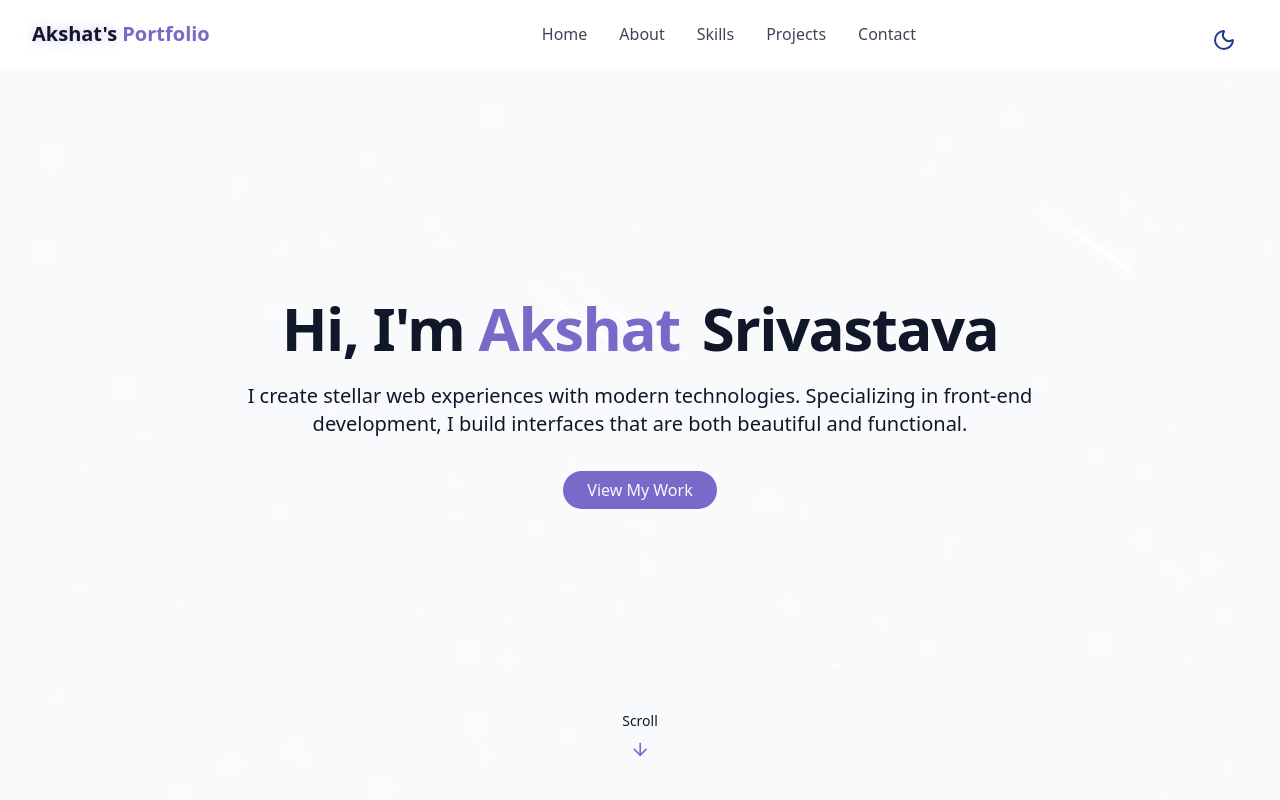
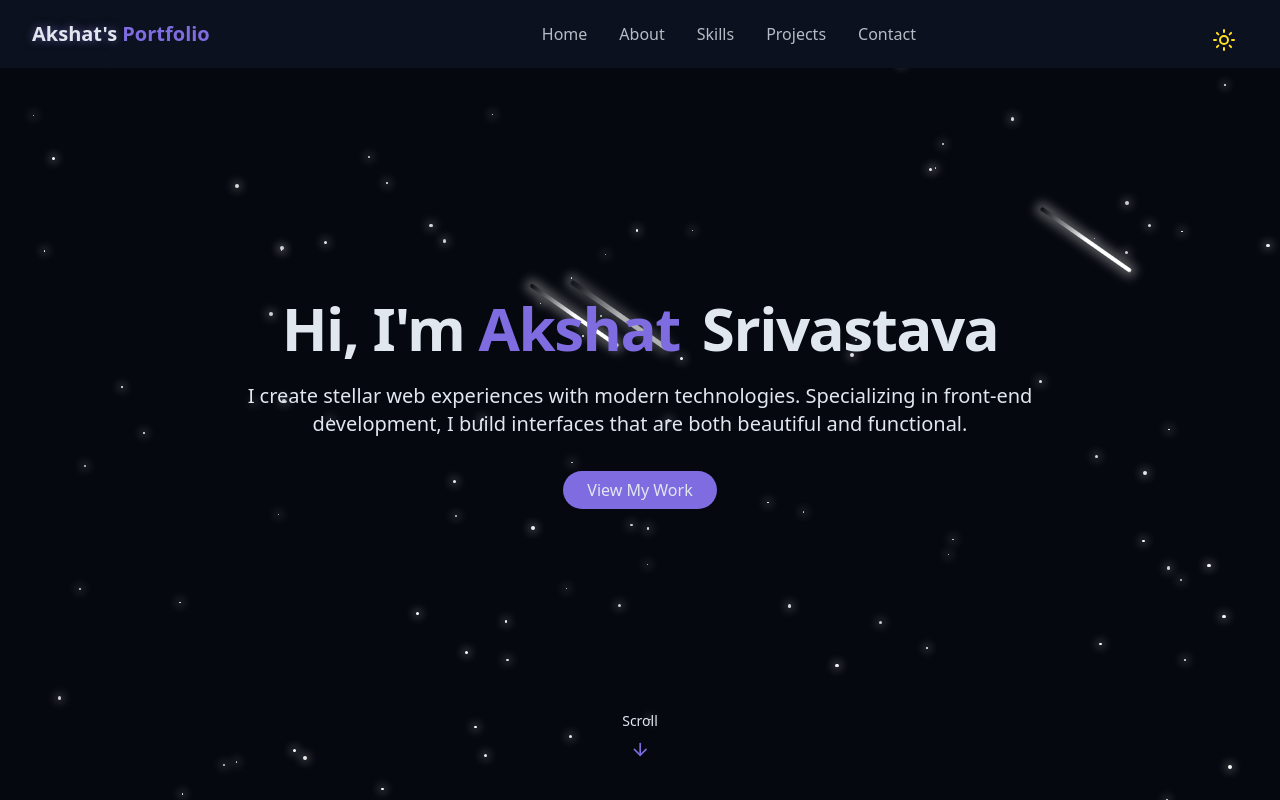
Before and after one commit to AkshatSrivastava08/Portfolio, a React (Vite) app in the folder client/: page / in a window 1280 px wide. Shown: the top 800 px of the page. Built offline with nearby package versions, Linux system fonts and the light colour scheme.

Commit message:
minor change

```diff
--- a/client/src/components/ThemeToggle.jsx
+++ b/client/src/components/ThemeToggle.jsx
@@ -7,12 +7,17 @@
 
   useEffect(() => {
     const storedTheme = localStorage.getItem("theme");
-    if (storedTheme === "dark") {
+
+    if (storedTheme === "light") {
+      setIsDarkMode(false);
+      document.documentElement.classList.remove("dark");
+    } else {
+      // If dark or no theme is stored, default to dark
       setIsDarkMode(true);
       document.documentElement.classList.add("dark");
-    } else {
-      localStorage.setItem("theme", "light");
-      setIsDarkMode(false);
+      if (!storedTheme) {
+        localStorage.setItem("theme", "dark");
+      }
     }
   }, []);
 
@@ -35,8 +40,8 @@
         "fixed max-sm:hidden top-5 right-5 z-50 p-2 rounded-full transition-colors duration-300",
         "focus:outline-hidden"
       )}
+      aria-label="Toggle theme"
     >
-      {/* we are using cn via importing it from lib/utils.js to give multiple classnames at once */}{" "}
       {isDarkMode ? (
         <Sun className="h-6 w-6 text-yellow-300" />
       ) : (
```
